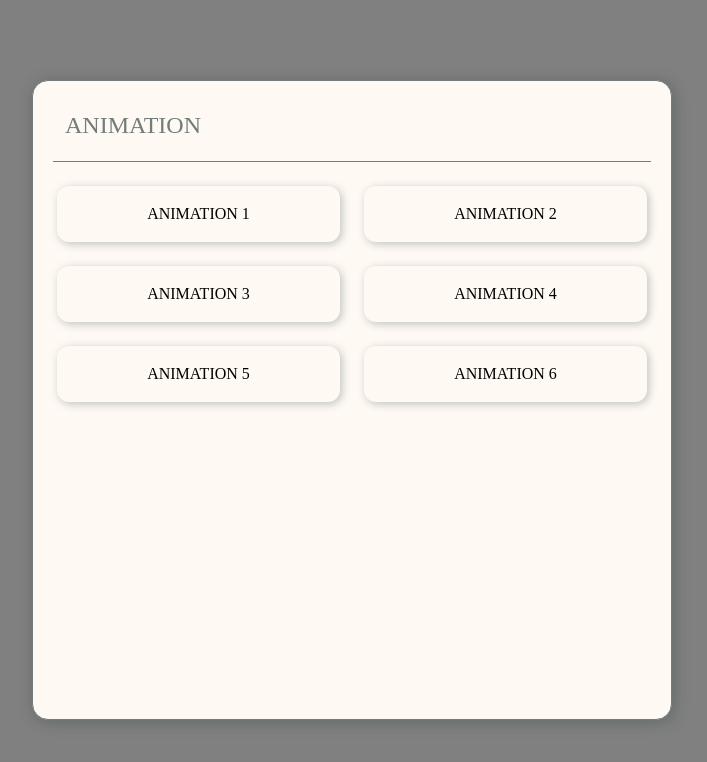
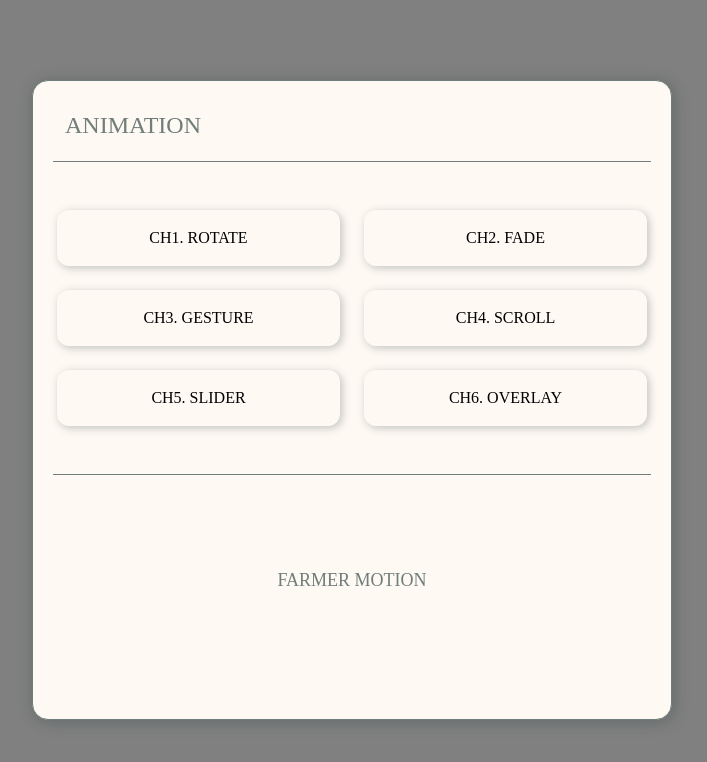
Before and after one commit to gon2s/react-animation, a React (Create React App) app: page / in a window 1280 px wide. Shown: the top 762 px of the page, without its empty margins (288-995 px from the left). Built offline with nearby package versions, Linux system fonts and the light colour scheme.

Commit message:
ui: HomeScreen 디자인 수정

```diff
--- a/src/screens/HomeScreen/index.tsx
+++ b/src/screens/HomeScreen/index.tsx
@@ -10,24 +10,26 @@ function HomeScreen() {
         <S.Divider />
         <S.AnimationBox>
           <Link to={'first'}>
-            <S.AnimationItemBox>{'ANIMATION 1'}</S.AnimationItemBox>
+            <S.AnimationItemBox>{'CH1. ROTATE'}</S.AnimationItemBox>
           </Link>
           <Link to={'second'}>
-            <S.AnimationItemBox>{'ANIMATION 2'}</S.AnimationItemBox>
+            <S.AnimationItemBox>{'CH2. FADE'}</S.AnimationItemBox>
           </Link>
           <Link to={'third'}>
-            <S.AnimationItemBox>{'ANIMATION 3'}</S.AnimationItemBox>
+            <S.AnimationItemBox>{'CH3. GESTURE'}</S.AnimationItemBox>
           </Link>
           <Link to={'fourth'}>
-            <S.AnimationItemBox>{'ANIMATION 4'}</S.AnimationItemBox>
+            <S.AnimationItemBox>{'CH4. SCROLL'}</S.AnimationItemBox>
           </Link>
           <Link to={'fifth'}>
-            <S.AnimationItemBox>{'ANIMATION 5'}</S.AnimationItemBox>
+            <S.AnimationItemBox>{'CH5. SLIDER'}</S.AnimationItemBox>
           </Link>
           <Link to={'sixth'}>
-            <S.AnimationItemBox>{'ANIMATION 6'}</S.AnimationItemBox>
+            <S.AnimationItemBox>{'CH6. OVERLAY'}</S.AnimationItemBox>
           </Link>
         </S.AnimationBox>
+        <S.Divider />
+        <S.SubText>{'FARMER MOTION'}</S.SubText>
       </S.Box>
     </S.Background>
   );
--- a/src/screens/HomeScreen/styles.ts
+++ b/src/screens/HomeScreen/styles.ts
@@ -36,7 +36,7 @@ export const Divider = styled.span`
 `;
 
 export const AnimationBox = styled.div`
-  padding: 24px;
+  padding: 48px 24px;
   display: grid;
   grid-template-columns: 1fr 1fr;
   grid-template-rows: 1fr 1fr;
@@ -56,3 +56,12 @@ export const AnimationItemBox = styled.div`
     background-color: #f8ede3;
   }
 `;
+
+export const SubText = styled.div`
+  height: 18%;
+  display: flex;
+  justify-content: center;
+  align-items: flex-end;
+  font-size: 18px;
+  color: #707d7a;
+`;
```
